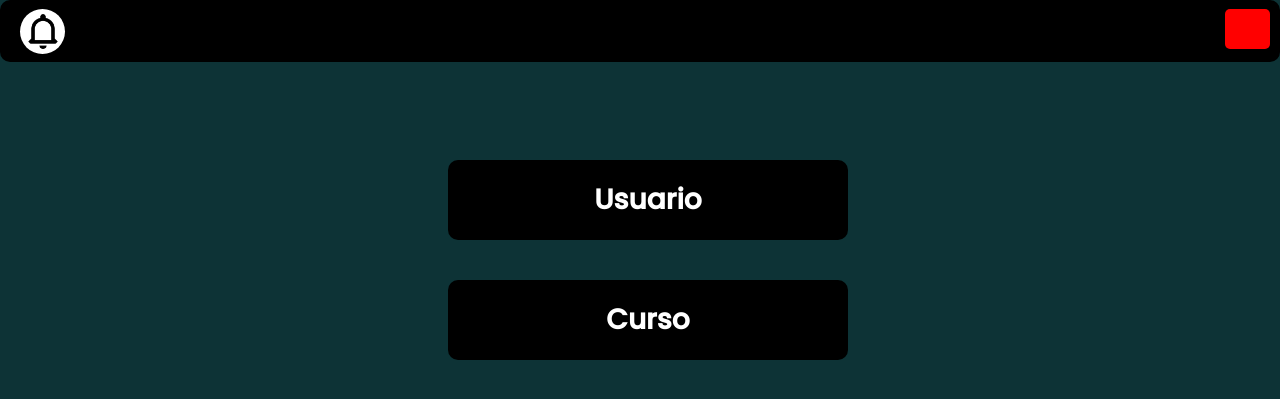
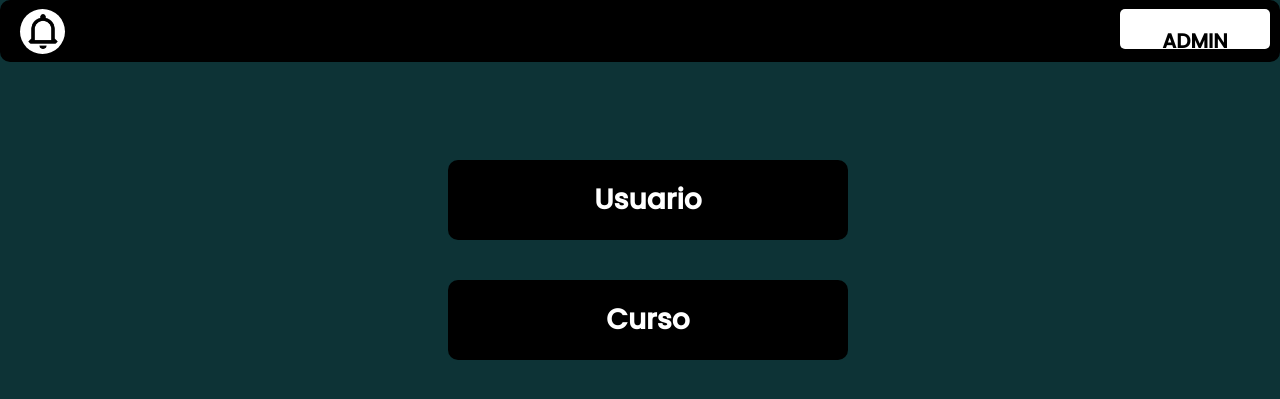
Before and after one commit to GenesisSLE/WebApp, a PHP site: page /Main_app/Admin/menuAdmin.php in a window 1280 px wide. Shown: the top 399 px of the page. Run offline with PHP 8.4, Linux system fonts and the light colour scheme.

Commit message:
Botón admin arreglado
También el div del header lo moví para Main_App porque no lo estaba utlizando el login como tal

```diff
--- a/Main_app/Admin/menuAdmin.php
+++ b/Main_app/Admin/menuAdmin.php
@@ -4,7 +4,7 @@
 <html>
 <head>
     <title>MENU ADMIN</title>
-    <link rel="stylesheet" type="text/css" href="../../css/styleHeader.css">
+    <link rel="stylesheet" type="text/css" href="../css/styleHeader.css">
     <link rel="stylesheet" type="text/css" href="css/styleMenuAdmin.css">
 
     <link rel="preconnect" href="https://fonts.googleapis.com">
@@ -13,10 +13,13 @@
 
     <meta charset="UTF-8">
 </head>
+
 <body>
 <div class="header">
 <div class="notificacion"><img  src="../../img/notificacion.png"></div>
-<div class="usuario"><div class="linea"> <img width:"45px" height="45px""img/user.png"> </div></div>
+<div class="usuario">
+    <h2>ADMIN</h2>
+</div>
 </div>
 
 <div class="btnUsuario"><h1>Usuario</h1></div>
@@ -24,4 +27,5 @@
 <div class="btnCurso"><h1>Curso</h1></div>
 
 </body>
+
 </html>
--- a/css/styleHeader.css
+++ b/Main_app/css/styleHeader.css
@@ -1,15 +1,24 @@
 body {
     background-color:rgba(13, 51, 54, 1);
 }
+
 div.usuario{
-    background-color:red;
+    background-color:white;
     border-radius:5px;
-    width:45px;
+    width:150px;
     height:40px;
     position:absolute;
     right:10px;
     top:9px;
 }
+
+div.usuario h2{
+    color:black;
+    font-size:20px;
+    text-align: center;
+    font-family: 'Poppins', sans-serif;
+}
+
 div.header{
 background-color:black;
 width:100%;
@@ -19,6 +28,7 @@ position:fixed;
 top:0px;
 left:0px
 }
+
 div.notificacion{
     border-radius:100%;
     width:45px;
@@ -45,7 +55,8 @@ div.linea{
     position:relative;
     left:45px;
 }
-}div.linea img{
+
+div.linea img{
    width:36px;
     height:35px;
     position:relative;
--- a/index.php
+++ b/index.php
@@ -26,7 +26,7 @@
 
 <script  src="js/jquery-3.6.1.js"></script>
 <script src="js/Main.js"></script>
-
+<script src="//cdn.jsdelivr.net/npm/sweetalert2@11"></script>
 
 </body>
 </html>
```
Also changed, not shown: 1 other file.
